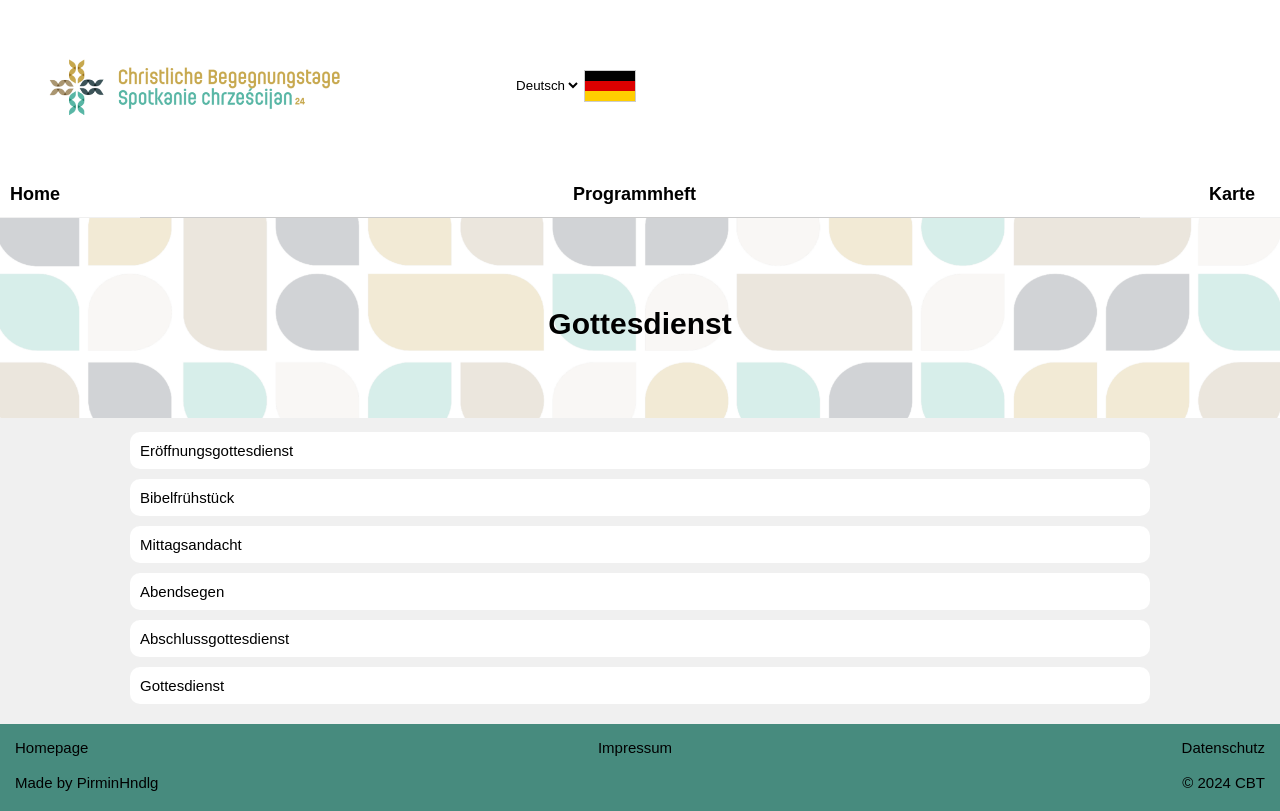
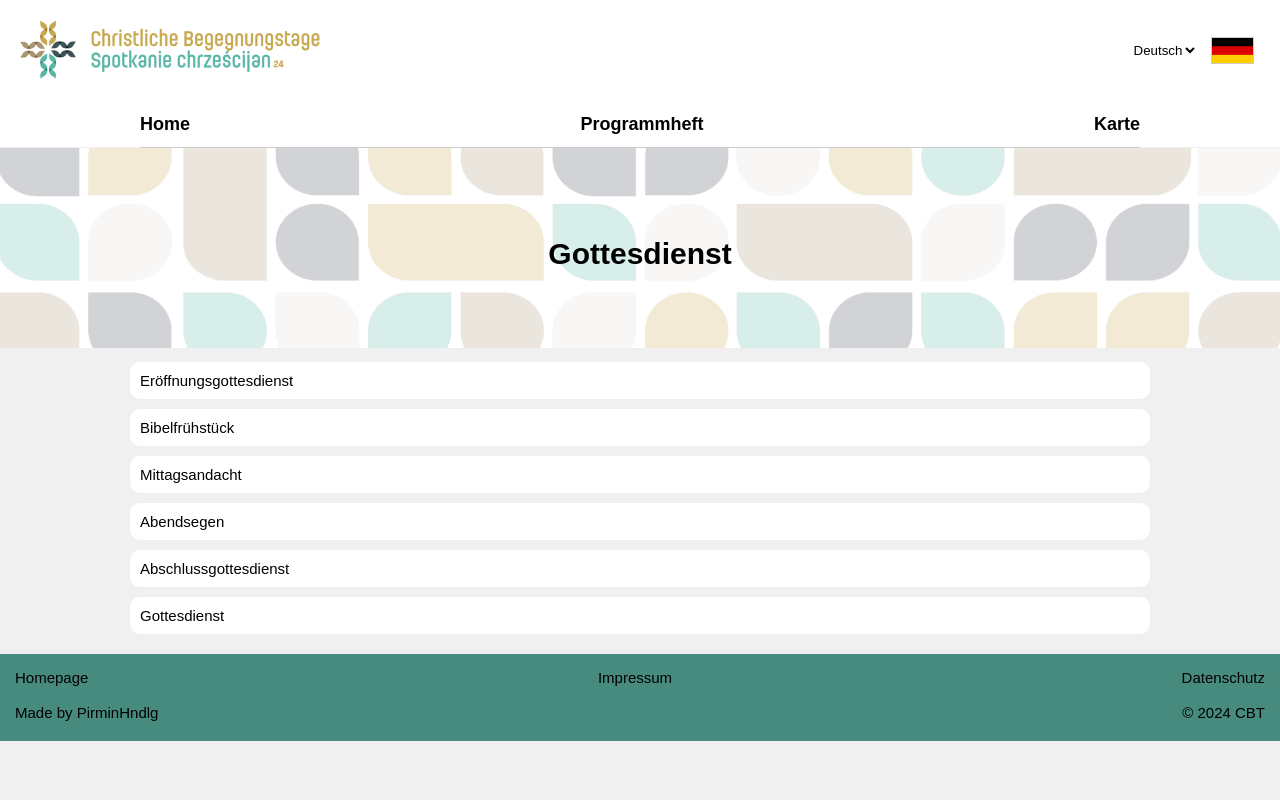
Before and after one commit to PirminHndlg/CBT2024, a Flask app: page /gottesdienst in a window 1280 px wide. Run offline with Flask 3, Linux system fonts and the light colour scheme.

Commit message:
changed header and logo without padding

```diff
--- a/static/css/style.css
+++ b/static/css/style.css
@@ -99,8 +99,8 @@ li {
 }
 
 .head {
+    width: 100%;
     background-color: white;
-    padding-right: 15px;
 }
 
 .head img {
@@ -108,14 +108,15 @@ li {
 }
 
 .logo {
-    width: 80%;
-    max-width: 500px;
+    width: 50%;
+    max-width: 300px;
     float: left;
+    padding: 20px;
 }
 
 .lang {
     border: 1px solid #ccc;
-    width: 15%;
+    width: 30%;
     max-width: 50px;
     float: right;
     margin-right: 3px;
@@ -160,6 +161,7 @@ li {
 }
 
 .container-inline {
+    margin: auto;
     display: flex;
     justify-content: space-between;
 }
--- a/templates/base.html
+++ b/templates/base.html
@@ -11,10 +11,11 @@
 </head>
 <body>
 <div class="head">
-    <div class="container-inline-next" style="align-items: center">
-        <a href="/{{ lang }}"><img class="logo" src="/static/img/logo.png"></a>
+    <div class="container-inline" style="align-items: center">
+        <a class="logo" href="/{{ lang }}"><img style="width: 100%" src="/static/img/logo.png"></a>
 
-        <select id="language-select">
+        <div class="container-inline" style="max-width: 300px; padding-right: 2%">
+            <select id="language-select" style="margin: 1px">
                 <option value="de" title="Deutsch">Deutsch</option>
                 <option value="hu" title="Magyar">Magyar</option>
                 <option value="sk" title="Slovenský">Slovenský</option>
@@ -23,11 +24,13 @@
             </select>
             <img id="lang" class="lang" src="/static/img/{{ lang or 'de' }}.png">
         </div>
+    </div>
 
-    <nav class="container-inline" style="gap: 5px">
+    <nav class="container container-inline" style="gap: 5px">
         <a class="a-link" href="{{ url_for('index', lang=lang) }}"><h3>Home</h3></a>
         {#        <a class="a-link" href="{{ url_for('programm', lang=lang) }}"><h3>{{ "program"|translate(lang or 'de') }}</h3></a>#}
-        <a class="a-link" href="https://christlichebegegnungstage.de/programm/" target="_blank"><h3>{{ "program_file"|translate(lang or 'de') }}</h3></a>
+        <a class="a-link" href="https://christlichebegegnungstage.de/programm/" target="_blank">
+            <h3>{{ "program_file"|translate(lang or 'de') }}</h3></a>
         <a class="a-link" href="{{ url_for('map', lang=lang) }}"><h3>{{ "map"|translate(lang or 'de') }}</h3></a>
     </nav>
 </div>
```
Also changed, not shown: static/img/logo.png. Lines whose indentation alone changed are shown as unchanged.
